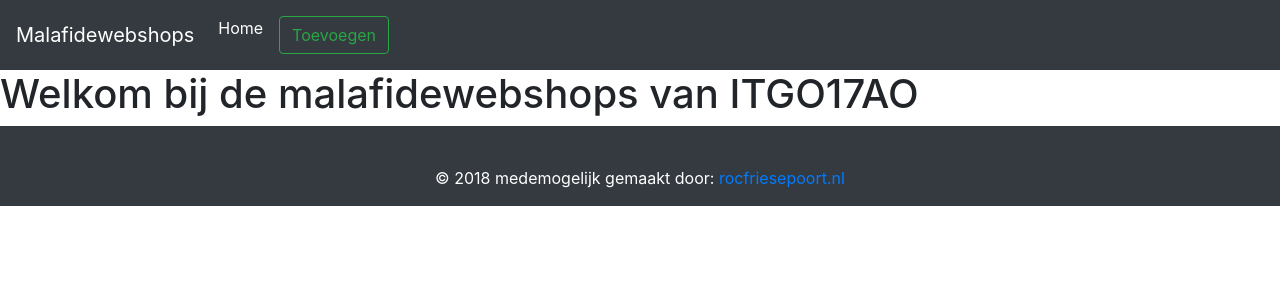
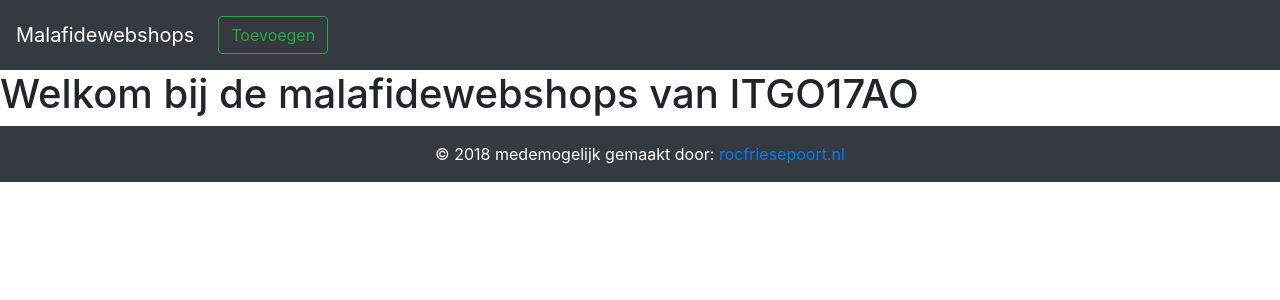
Before and after one commit to FriesepoortMediadevelopers/malafidewebshops, a PHP site: page / in a window 1280 px wide. Shown: the top 300 px of the page. Run offline with PHP 8.4, Linux system fonts and the light colour scheme.

Commit message:
fakka ik zet die css erin

```diff
--- a/index.php
+++ b/index.php
@@ -5,6 +5,7 @@
     <meta name="viewport" content="width=device-width, initial-scale=1.0">
     <meta http-equiv="X-UA-Compatible" content="ie=edge">
     <title>Malafidewebshops</title>
+    <link rel="stylesheet" href="main.css">
     <link rel="stylesheet" href="https://stackpath.bootstrapcdn.com/bootstrap/4.3.1/css/bootstrap.min.css" integrity="sha384-ggOyR0iXCbMQv3Xipma34MD+dH/1fQ784/j6cY/iJTQUOhcWr7x9JvoRxT2MZw1T" crossorigin="anonymous">
 </head>
 <body>
@@ -15,9 +16,6 @@
       </button>
       <div class="collapse navbar-collapse" id="navbarNav">
         <ul class="navbar-nav">
-          <li class="nav-item active">
-            <a class="nav-link" href="#">Home <span class="sr-only">(current)</span></a>
-          </li>
           <li class="nav-item">
             <a class="nav-link" href="#"><button class="btn btn-outline-success my-2 my-sm-0" type="submit">Toevoegen</button></a>
           </li>
@@ -25,7 +23,7 @@
       </div>
     </nav>
     <h1>Welkom bij de malafidewebshops van ITGO17AO</h1>
-    <footer class="page-footer font-small bg-dark text-white pt-4">
+    <footer class="page-footer font-small bg-dark text-white">
         <div class="footer-copyright text-center py-3">© 2018 medemogelijk gemaakt door:
             <a href="rocfriesepoort.nl">rocfriesepoort.nl</a>
         </div>
```
